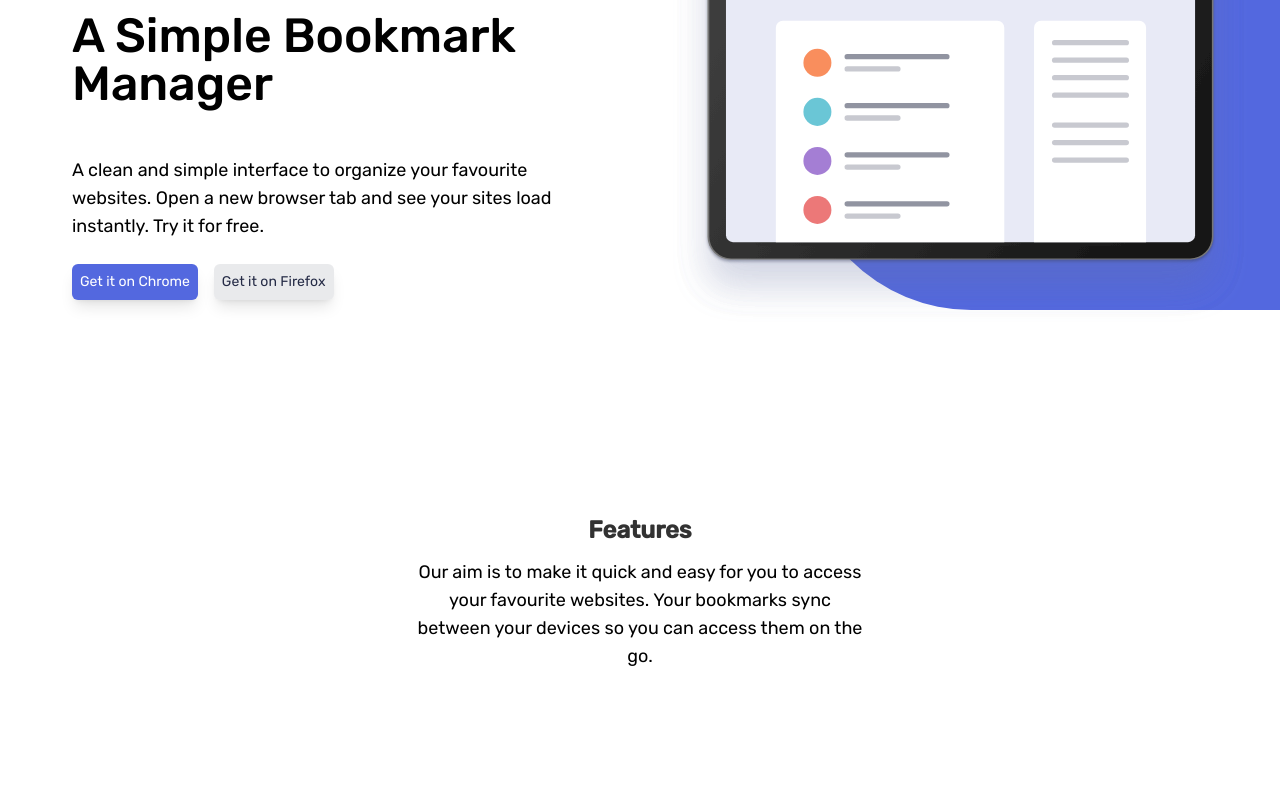
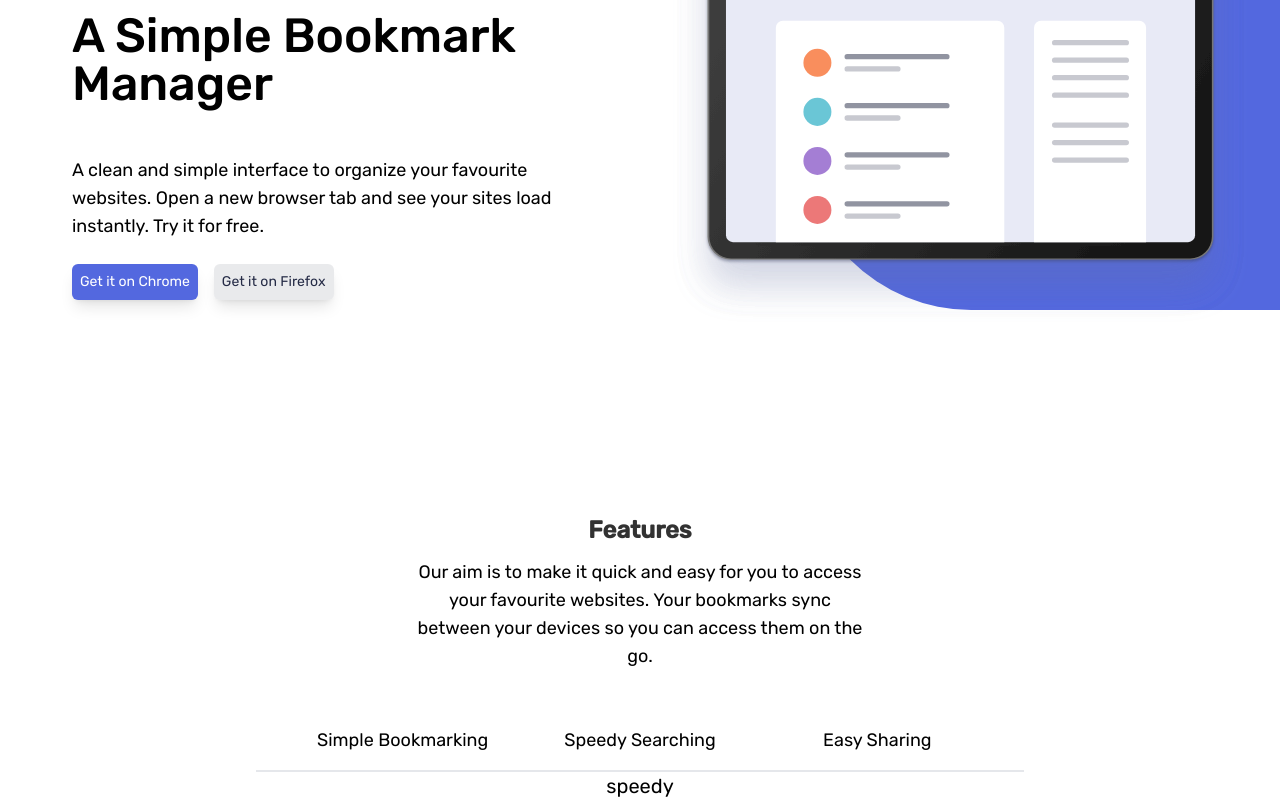
Before and after one commit to DannyHTML/Bookmark-landing-page, a Vue app: page /SpeedySearching in a window 1280 px wide. Shown: the part 198-998 px from the top of the page. Before the commit the page ends 868 px from the top, so only its background shows below. Built offline with nearby package versions, Linux system fonts and the light colour scheme.

Commit message:
Made the router links

```diff
--- a/src/App.vue
+++ b/src/App.vue
@@ -12,30 +12,49 @@ import Features from "./Features.vue";
     <FirstSection />
   </div>
   <Features />
-  <!-- <router-view v-slot="{ component }">
-    <transition name="fade" mode="out-in">
-      <component :is="component" />
+  <div
+    class="flex flex-col md:flex-row md:max-w-3xl md:border-b-2 md:m-auto items-center justify-center gap-2 px-8 mt-10 mb-12 md:mt-10"
+  >
+    <router-link
+      to="/"
+      class="capitalize text-center text-lg md:border-t-0 md:border-0 border-t-2 w-full p-4 border-b-2"
+      >simple bookmarking</router-link
+    >
+    <router-link
+      to="/SpeedySearching"
+      class="capitalize text-center text-lg w-full p-4 md:border-0 border-b-2"
+      >speedy searching</router-link
+    >
+    <router-link
+      to="/EasySharing"
+      class="capitalize text-center text-lg w-full p-4 md:border-0 border-b-2"
+      >easy sharing</router-link
+    >
+  </div>
+  <router-view v-slot="{ Component }">
+    <transition name="slide" mode="out-in">
+      <component :is="Component" />
     </transition>
-  </router-view> -->
+  </router-view>
 </template>
 
 <style scoped>
-/* .fade-enter-active,
-.fade-leave-active {
+.slide-enter-active,
+.slide-leave-active {
   transition: all 0.7s;
 }
 
-.fade-enter-from,
-.fade-leave-to {
+.slide-enter-from,
+.slide-leave-to {
   opacity: 0;
   transform: translateX(-100px);
 }
 
-.fade-enter-to,
-.fade-leave-from {
+.slide-enter-to,
+.slide-leave-from {
   opacity: 1;
   transform: translateX(0px);
-} */
+}
 
 /* links styling */
 
@@ -47,6 +66,16 @@ import Features from "./Features.vue";
 
 .router-link-active {
   text-decoration: underline;
-  background-color: rgba(10, 40, 209, 0.2);
 } */
+
+.router-link-active::before {
+  content: "";
+  border-top: 2px solid red;
+  width: 0%;
+}
+
+.router-link-active::after {
+  width: 100%;
+  color: red;
+}
 </style>
--- /dev/null
+++ b/src/PagesLinks.vue
@@ -0,0 +1,52 @@
+<template>
+  <div>
+    <div>
+      <p>
+        Lorem ipsum dolor sit amet, consectetur adipisicing elit. Ipsam aliquid
+        eos veritatis quod deserunt necessitatibus vel reiciendis magnam culpa
+        quidem.
+      </p>
+    </div>
+    <div>
+      <p>
+        Lorem ipsum dolor sit amet, consectetur adipisicing elit. Ipsam aliquid
+        eos veritatis quod deserunt necessitatibus vel reiciendis magnam culpa
+        quidem.
+      </p>
+    </div>
+  </div>
+</template>
+
+<script setup></script>
+
+<style scoped>
+.fade-enter-active,
+.fade-leave-active {
+  transition: all 0.7s;
+}
+
+.fade-enter-from,
+.fade-leave-to {
+  opacity: 0;
+  transform: translateX(-100px);
+}
+
+.fade-enter-to,
+.fade-leave-from {
+  opacity: 1;
+  transform: translateX(0px);
+}
+
+/* links styling */
+
+/* .router-link-active {
+  text-decoration: none;
+  color: black;
+  transition: all 0.5s ease-in-out;
+}
+
+.router-link-active {
+  text-decoration: underline;
+  background-color: rgba(10, 40, 209, 0.2);
+} */
+</style>
--- /dev/null
+++ b/src/components/EasySharing.vue
@@ -0,0 +1,9 @@
+<template>
+  <div class="w-full text-center">
+    <p class="text-xl">easy</p>
+  </div>
+</template>
+
+<script setup></script>
+
+<style scoped></style>
--- /dev/null
+++ b/src/components/SimpleBookmarking.vue
@@ -0,0 +1,9 @@
+<template>
+  <div class="items-center flex justify-center text-center w-full">
+    <p class="text-xl">Simple</p>
+  </div>
+</template>
+
+<script setup></script>
+
+<style scoped></style>
--- /dev/null
+++ b/src/components/SpeedySearching.vue
@@ -0,0 +1,9 @@
+<template>
+  <div class="w-full text-center">
+    <p class="text-xl">speedy</p>
+  </div>
+</template>
+
+<script setup></script>
+
+<style scoped></style>
--- a/src/main.js
+++ b/src/main.js
@@ -1,12 +1,18 @@
 import { createApp } from "vue";
-// import { createRouter, createWebHistory } from "vue-router";
+import { createRouter, createWebHistory } from "vue-router";
 import "./style.css";
 import App from "./App.vue";
+import SimpleBookmarking from "./components/SimpleBookmarking.vue";
+import SpeedySearching from "./components/SpeedySearching.vue";
+import EasySharing from "./components/EasySharing.vue";
 
-// const router = createRouter({
-//   history: createWebHistory(),
-//   routes: [{ path: "/", component: Home }],
-// });
+const router = createRouter({
+  history: createWebHistory(),
+  routes: [
+    { path: "/", component: SimpleBookmarking },
+    { path: "/SpeedySearching", component: SpeedySearching },
+    { path: "/EasySharing", component: EasySharing },
+  ],
+});
 
-createApp(App).mount("#app");
-// .use(router)
+createApp(App).use(router).mount("#app");
--- /dev/null
+++ b/src/test.vue
@@ -0,0 +1,11 @@
+<template>
+  <div>test page</div>
+  <div>
+    Lorem ipsum dolor sit amet consectetur adipisicing elit. Aperiam sequi
+    doloremque vitae quia neque distinctio deserunt in corrupti repellat odio.
+  </div>
+</template>
+
+<script setup></script>
+
+<style scoped></style>
```
